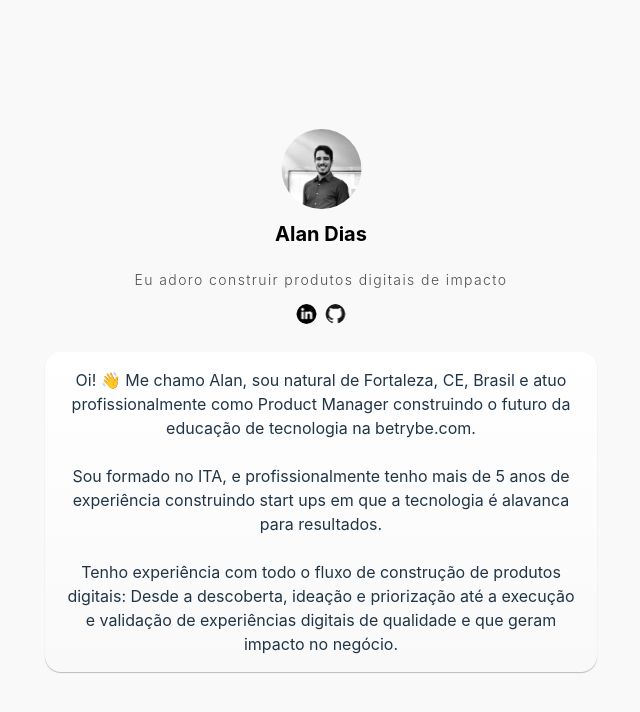
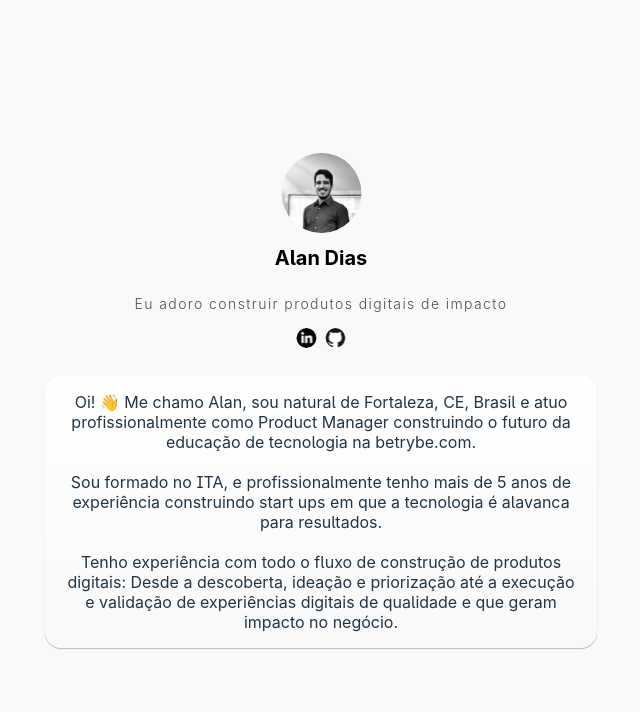
Before and after one commit to aamdias/portfolio, a React (Vite) app: page / in a window 1280 px wide. Shown: the top 712 px of the page, without its empty margins (319-959 px from the left). Built offline with nearby package versions, Linux system fonts and the light colour scheme; a small style sheet from the web is missing.

Commit message:
Adiciona Inter e SASS como dependências do projeto e enxuga ainda mais o Index.css

```diff
--- a/package.json
+++ b/package.json
@@ -10,6 +10,7 @@
     "preview": "vite preview"
   },
   "dependencies": {
+    "inter-font": "^3.19.0",
     "react": "^18.2.0",
     "react-dom": "^18.2.0"
   },
@@ -22,6 +23,7 @@
     "eslint": "^8.45.0",
     "eslint-plugin-react-hooks": "^4.6.0",
     "eslint-plugin-react-refresh": "^0.4.3",
+    "sass": "^1.69.0",
     "typescript": "^5.0.2",
     "vite": "^4.4.5"
   }
--- a/src/index.css
+++ b/src/index.css
@@ -1,17 +1,9 @@
+@import 'inter-font/Inter.css';
+
 :root {
-  font-family: Inter, system-ui, Avenir, Helvetica, Arial, sans-serif;
-  line-height: 1.5;
-  font-weight: 400;
-
-  color-scheme: light dark;
+  font-family: 'Inter', sans-serif;
+  font-feature-settings: "ss01" on, "ss02" on, "cv01" on, "cv02" on;
   color: #213547;
-  background-color: #242424;
-
-  font-synthesis: none;
-  text-rendering: optimizeLegibility;
-  -webkit-font-smoothing: antialiased;
-  -moz-osx-font-smoothing: grayscale;
-  -webkit-text-size-adjust: 100%;
 }
 
 body {
```
Also changed, not shown: 1 other file (tests, documents, lock files or other folders).
